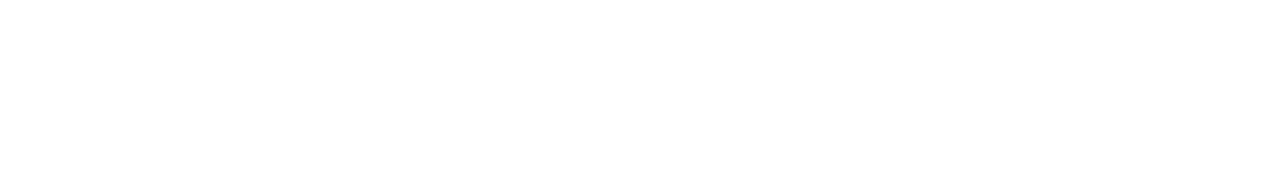
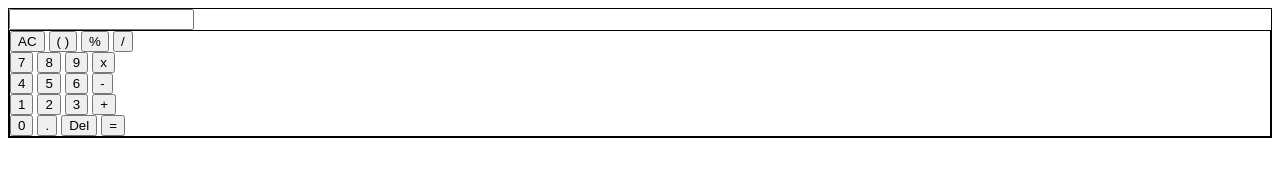
Before and after one commit to pritamghale/calculator, a plain HTML site: page index.html in a window 1280 px wide. Drawn offline with Linux system fonts and the light colour scheme.

Commit message:
skeleton framework for calculator

```diff
--- a/index.html
+++ b/index.html
@@ -6,10 +6,45 @@
     <meta name="viewport" content="width=device-width, initial-scale=1.0">
     <link rel="icon" type="image/png" href="#" />
     <link rel="stylesheet" href="style.css">
-    <title>Document</title>
+    <title>Calculator</title>
 </head>
 
 <body>
+    <div style="border: 1px solid black;">
+        <div><input type="text" id="display"></div>
+        <div class="menupad" style="border: 1px solid black;">
+            <div>
+                <button>AC</button>
+                <button>( )</button>
+                <button>%</button>
+                <button>/</button>
+            </div>
+            <div>
+                <button>7</button>
+                <button>8</button>
+                <button>9</button>
+                <button>x</button>
+            </div>
+            <div>
+                <button>4</button>
+                <button>5</button>
+                <button>6</button>
+                <button>-</button>
+            </div>
+            <div>
+                <button>1</button>
+                <button>2</button>
+                <button>3</button>
+                <button>+</button>
+            </div>
+            <div>
+                <button>0</button>
+                <button>.</button>
+                <button>Del</button>
+                <button>=</button>
+            </div>
+        </div>
+    </div>
     <script src="script.js" defer></script>
 </body>
 
```
